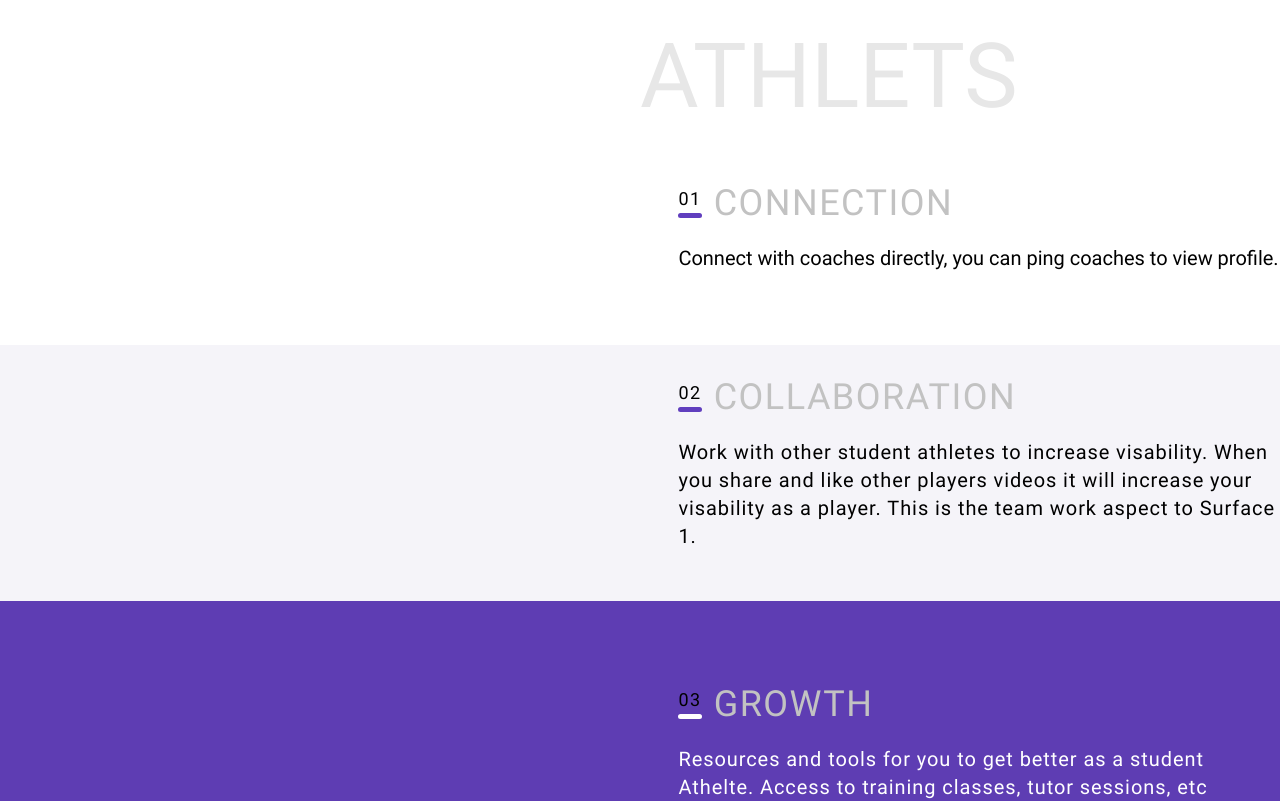
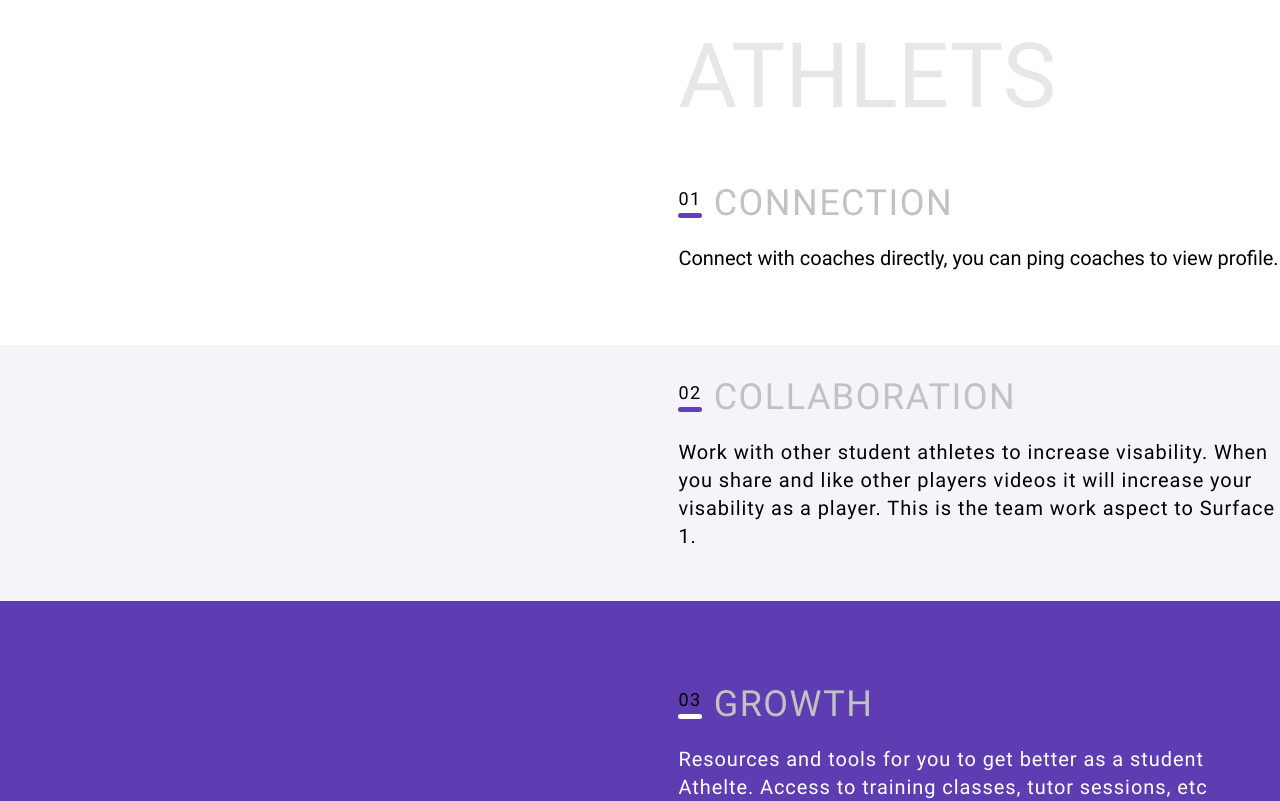
Before and after one commit to toppasit/tpit, a React (Create React App) app: page / in a window 1280 px wide. Shown: the top 801 px of the page. Built offline with nearby package versions, Linux system fonts and the light colour scheme.

Commit message:
fix style

```diff
--- a/src/style/football.js
+++ b/src/style/football.js
@@ -12,7 +12,8 @@
 `
 
 export const Header = styled.h1`
-  width: 50%;
+  width: 47%;
+  max-width: 912px;
   color: #E7E7E7;
   font-weight: 400;
   font-size: 90px;
--- a/src/style/info.js
+++ b/src/style/info.js
@@ -36,6 +36,7 @@
 
 export const InfoWrapper = styled.div`
   width: 47%;
+  max-width: 912px;
   color: ${props => props.color};
   margin-left: ${props => props.left ? '322px' : '0'};
 
```
